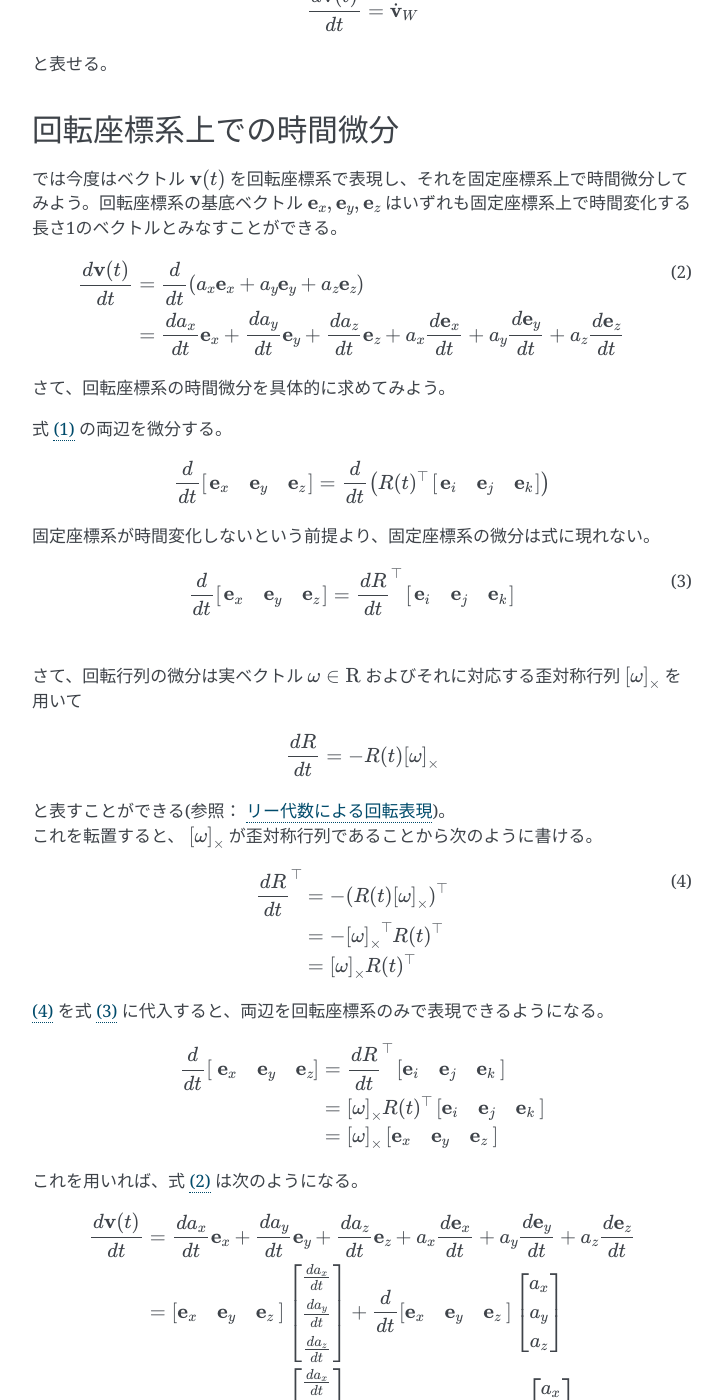
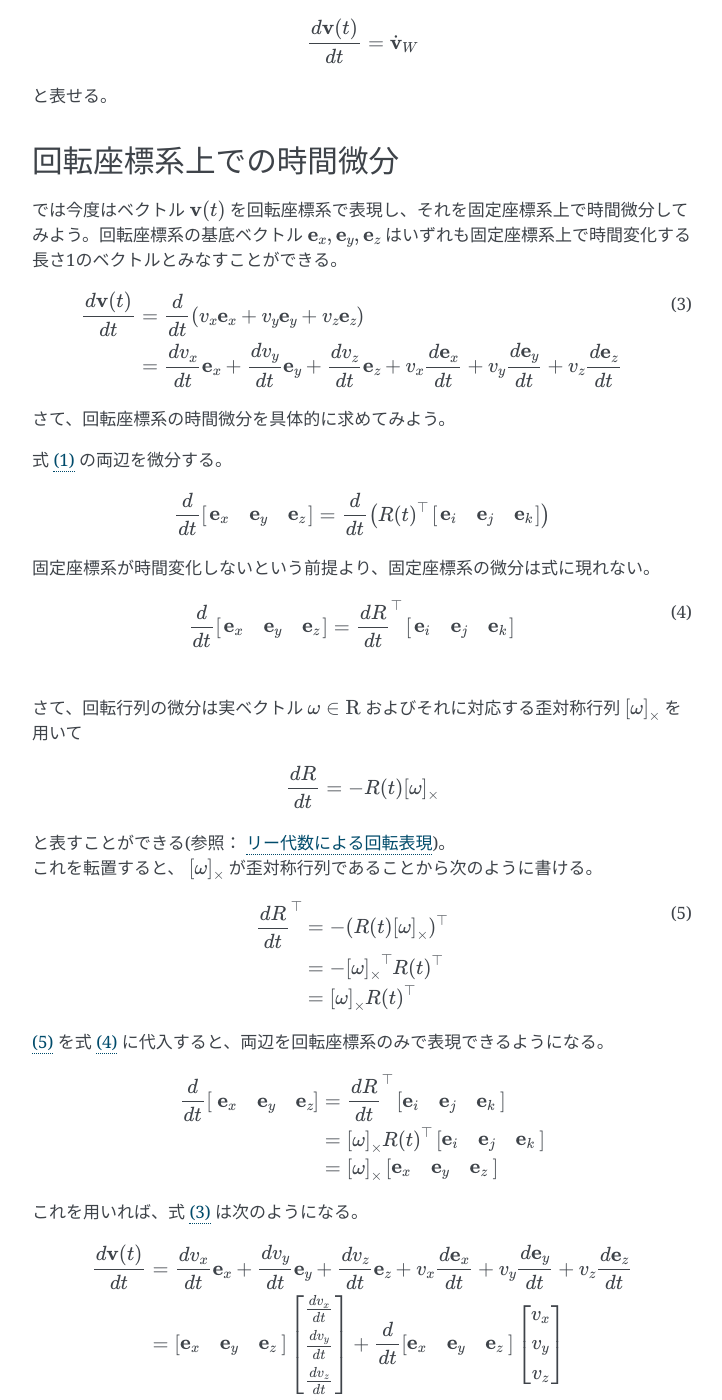
Before and after one commit to IshitaTakeshi/ishitatakeshi.github.io, a Sphinx documentation site: the page built from source/rotating-coordinate-system.rst, in a window 1280 px wide and 1400 px high, scrolled down 1718 px. Shown: the whole window, without its empty margins (388-1110 px from the left). Built offline with Sphinx 7.4.7, drawn with Linux system fonts in a browser that asks for light colours; some of the changed text lies outside the part shown.

```diff
--- a/source/rotating-coordinate-system.rst
+++ b/source/rotating-coordinate-system.rst
@@ -21,10 +21,12 @@
 .. math::
    \begin{align}
         \mathbf{v}(t)
-        &= a_{i}\E_{i} + a_{j}\E_{j} + a_{k}\E_{k}  \\
-        &= a_{x}\E_{x} + a_{y}\E_{y} + a_{z}\E_{z}  \\
-        &= \begin{bmatrix} \E_{x} & \E_{y} & \E_{z} \end{bmatrix} \begin{bmatrix} a_{x} \\ a_{y} \\ a_{z} \end{bmatrix} \\
+        &= v_{i}\E_{i} + v_{j}\E_{j} + v_{k}\E_{k}  \\
+        &= v_{x}\E_{x} + v_{y}\E_{y} + v_{z}\E_{z}  \\
    \end{align}
+   :label: vector-representation
+
+自動車の速度を表すベクトルはこの要件を満たす。車が走っている世界の座標系を :math:`O(\E_{i}, \E_{j}, \E_{k})` 、車体の座標系を :math:`O'(\E_{x}, \E_{y}, \E_{z})` とし、車体の速度ベクトルを :math:`\mathbf{v}` とすれば、式 :eq:`vector-representation` によって車体の速度ベクトルを世界座標系と車体座標系(回転座標系)でそれぞれ表現できる。
 
 固定座標系上での時間微分
 ------------------------
@@ -35,17 +37,17 @@
 
 .. math::
    \frac{d \mathbf{v}(t)}{d t}
-   &= \frac{d}{d t}(a_{i}\E_{i} + a_{j}\E_{j} + a_{k}\E_{k}) \\
-   &= \frac{d}{d t}(a_{i}\E_{i}) + \frac{d}{d t}(a_{j}\E_{j}) + \frac{d}{d t}(a_{k}\E_{k}) \\
-   &= \frac{d a_{i}}{d t}\E_{i} + \frac{d a_{j}}{d t}\E_{j} + \frac{d a_{k}}{d t}\E_{k}
-    + a_{i}\frac{d \E_{i}}{d t} + a_{j}\frac{d \E_{j}}{d t} + a_{k}\frac{d \E_{k}}{d t} \\
-   &= \frac{d a_{i}}{d t}\E_{i} + \frac{d a_{j}}{d t}\E_{j} + \frac{d a_{k}}{d t}\E_{k}  \\
-   &= \begin{bmatrix} \E_{i} & \E_{j} & \E_{k} \end{bmatrix} \begin{bmatrix} \frac{d a_{i}}{dt} \\ \frac{d a_{j}}{dt} \\ \frac{d a_{k}}{dt} \end{bmatrix} \\
+   &= \frac{d}{d t}(v_{i}\E_{i} + v_{j}\E_{j} + v_{k}\E_{k}) \\
+   &= \frac{d}{d t}(v_{i}\E_{i}) + \frac{d}{d t}(v_{j}\E_{j}) + \frac{d}{d t}(v_{k}\E_{k}) \\
+   &= \frac{d v_{i}}{d t}\E_{i} + \frac{d v_{j}}{d t}\E_{j} + \frac{d v_{k}}{d t}\E_{k}
+    + v_{i}\frac{d \E_{i}}{d t} + v_{j}\frac{d \E_{j}}{d t} + v_{k}\frac{d \E_{k}}{d t} \\
+   &= \frac{d v_{i}}{d t}\E_{i} + \frac{d v_{j}}{d t}\E_{j} + \frac{d v_{k}}{d t}\E_{k}  \\
+   &= \begin{bmatrix} \E_{i} & \E_{j} & \E_{k} \end{bmatrix} \begin{bmatrix} \frac{d v_{i}}{dt} \\ \frac{d v_{j}}{dt} \\ \frac{d v_{k}}{dt} \end{bmatrix} \\
 
 固定座標系上のベクトルの固定座標系上での微分を、添字 :math:`W` を用いて
 
 .. math::
-   \dot{\mathbf{v}}_{W} = \frac{d a_{i}}{dt}\E_{i} + \frac{d a_{j}}{dt}\E_{j} + \frac{d a_{k}}{dt}\E_{k}
+   \dot{\mathbf{v}}_{W} = \frac{d v_{i}}{dt}\E_{i} + \frac{d v_{j}}{dt}\E_{j} + \frac{d v_{k}}{dt}\E_{k}
 
 と書くこととすると、
 
@@ -61,9 +63,9 @@
 
 .. math::
    \frac{d \mathbf{v}(t)}{d t}
-   &= \frac{d}{d t}(a_{x}\E_{x} + a_{y}\E_{y} + a_{z}\E_{z})  \\
-   &= \frac{d a_{x}}{d t}\E_{x} + \frac{d a_{y}}{d t}\E_{y} + \frac{d a_{z}}{d t}\E_{z}
-    + a_{x}\frac{d \E_{x}}{d t} + a_{y}\frac{d \E_{y}}{d t} + a_{z}\frac{d \E_{z}}{d t}
+   &= \frac{d}{d t}(v_{x}\E_{x} + v_{y}\E_{y} + v_{z}\E_{z})  \\
+   &= \frac{d v_{x}}{d t}\E_{x} + \frac{d v_{y}}{d t}\E_{y} + \frac{d v_{z}}{d t}\E_{z}
+    + v_{x}\frac{d \E_{x}}{d t} + v_{y}\frac{d \E_{y}}{d t} + v_{z}\frac{d \E_{z}}{d t}
    :label: derivative-on-rotation-coordinate
 
 さて、回転座標系の時間微分を具体的に求めてみよう。
@@ -111,18 +113,18 @@
 
 .. math::
    \frac{d \mathbf{v}(t)}{d t}
-   &= \frac{d a_{x}}{d t}\E_{x} + \frac{d a_{y}}{d t}\E_{y} + \frac{d a_{z}}{d t}\E_{z}
-    + a_{x}\frac{d \E_{x}}{d t} + a_{y}\frac{d \E_{y}}{d t} + a_{z}\frac{d \E_{z}}{d t} \\
-   &= \begin{bmatrix} \E_{x} & \E_{y} & \E_{z} \end{bmatrix} \begin{bmatrix} \frac{d a_{x}}{dt} \\ \frac{d a_{y}}{dt} \\ \frac{d a_{z}}{dt} \end{bmatrix}
-   + \frac{d}{dt} \begin{bmatrix} \E_{x} & \E_{y} & \E_{z} \end{bmatrix} \begin{bmatrix} a_{x} \\ a_{y} \\ a_{z} \end{bmatrix}  \\
-   &= \begin{bmatrix} \E_{x} & \E_{y} & \E_{z} \end{bmatrix} \begin{bmatrix} \frac{d a_{x}}{dt} \\ \frac{d a_{y}}{dt} \\ \frac{d a_{z}}{dt} \end{bmatrix}
-   + \skew{\mathbf{\omega}} \begin{bmatrix} \E_{x} & \E_{y} & \E_{z} \end{bmatrix} \begin{bmatrix} a_{x} \\ a_{y} \\ a_{z} \end{bmatrix}
+   &= \frac{d v_{x}}{d t}\E_{x} + \frac{d v_{y}}{d t}\E_{y} + \frac{d v_{z}}{d t}\E_{z}
+    + v_{x}\frac{d \E_{x}}{d t} + v_{y}\frac{d \E_{y}}{d t} + v_{z}\frac{d \E_{z}}{d t} \\
+   &= \begin{bmatrix} \E_{x} & \E_{y} & \E_{z} \end{bmatrix} \begin{bmatrix} \frac{d v_{x}}{dt} \\ \frac{d v_{y}}{dt} \\ \frac{d v_{z}}{dt} \end{bmatrix}
+   + \frac{d}{dt} \begin{bmatrix} \E_{x} & \E_{y} & \E_{z} \end{bmatrix} \begin{bmatrix} v_{x} \\ v_{y} \\ v_{z} \end{bmatrix}  \\
+   &= \begin{bmatrix} \E_{x} & \E_{y} & \E_{z} \end{bmatrix} \begin{bmatrix} \frac{d v_{x}}{dt} \\ \frac{d v_{y}}{dt} \\ \frac{d v_{z}}{dt} \end{bmatrix}
+   + \skew{\mathbf{\omega}} \begin{bmatrix} \E_{x} & \E_{y} & \E_{z} \end{bmatrix} \begin{bmatrix} v_{x} \\ v_{y} \\ v_{z} \end{bmatrix}
 
 回転座標系上のベクトルと、回転座標系上のベクトルの回転座標系上での微分を、添字 :math:`B` を用いてそれぞれ
 
 .. math::
-   \mathbf{v}_{B} &= a_{x} \E_{x} + a_{y} \E_{y} + a_{z} \E_{z} \\
-   \dot{\mathbf{v}}_{B} &= \frac{d a_{x}}{dt}\E_{x} + \frac{d a_{y}}{dt}\E_{y} + \frac{d a_{z}}{dt}\E_{z} \\
+   \mathbf{v}_{B} &= v_{x} \E_{x} + v_{y} \E_{y} + v_{z} \E_{z} \\
+   \dot{\mathbf{v}}_{B} &= \frac{d v_{x}}{dt}\E_{x} + \frac{d v_{y}}{dt}\E_{y} + \frac{d v_{z}}{dt}\E_{z} \\
 
 と書くこととすると、 :math:`\frac{d \mathbf{v}(t)}{d t}` は次のように表現できる。
 
```
